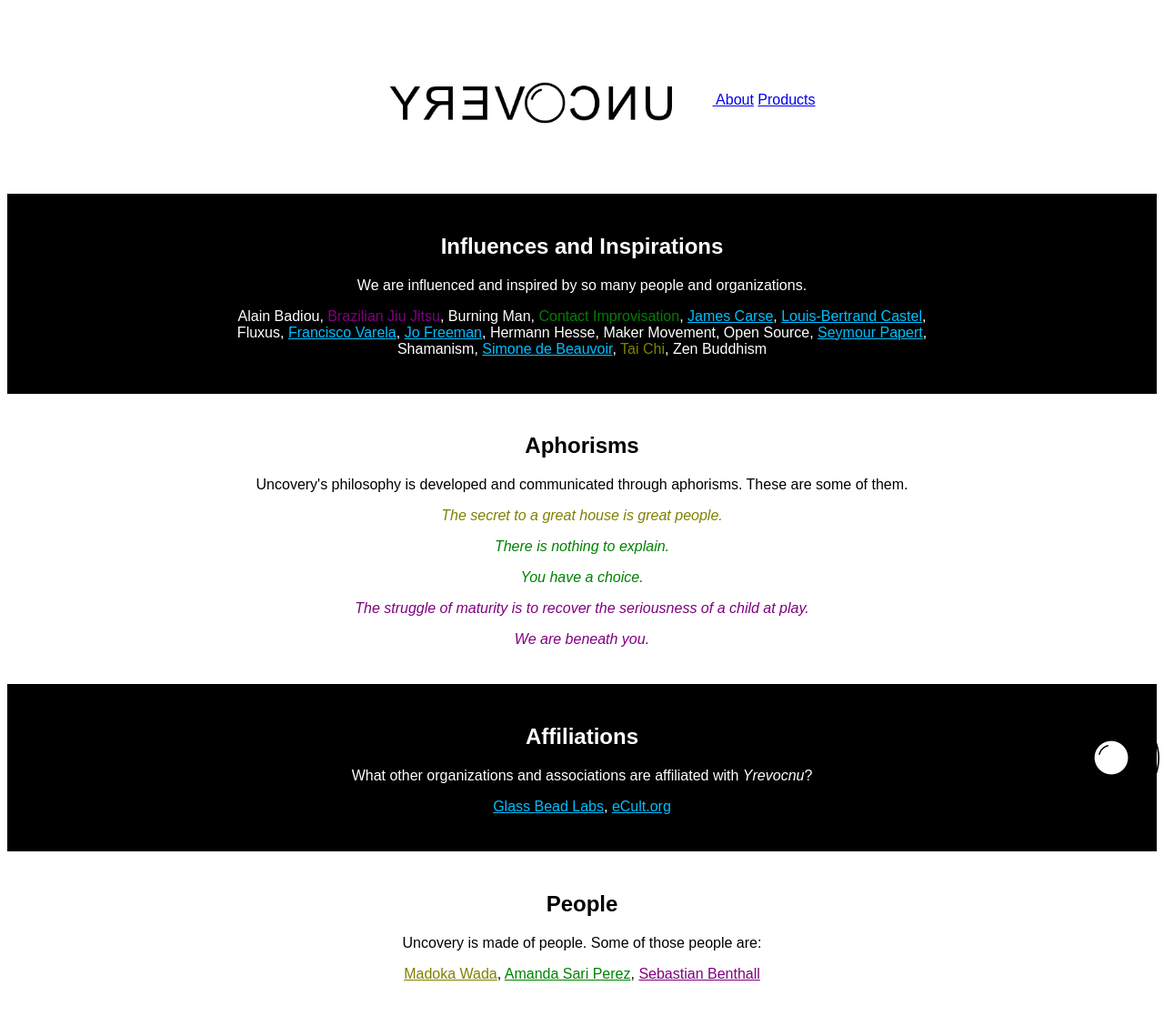
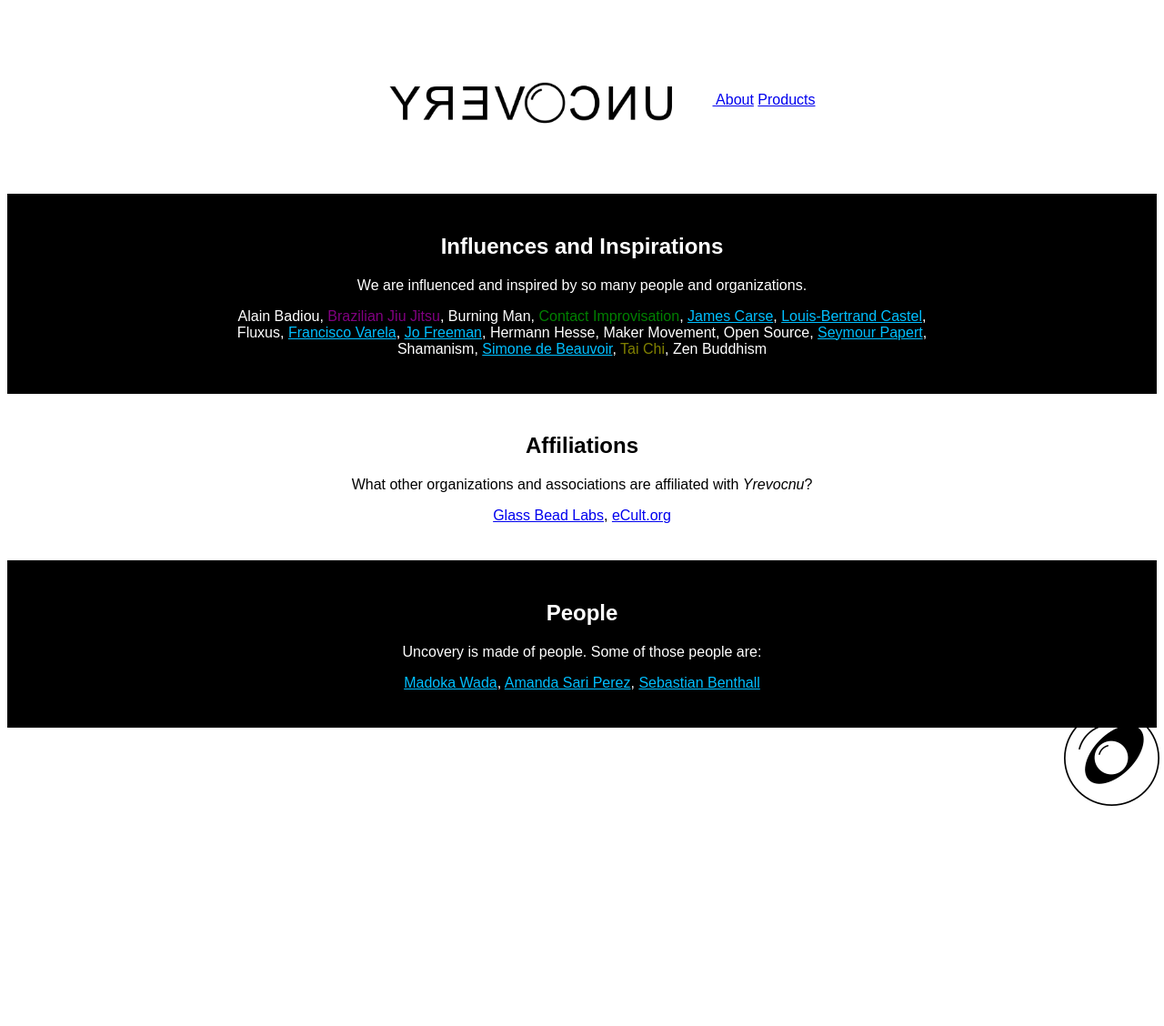
Before and after one commit to yrevocnu/yrevocnu.github.io, a Jekyll site: the page built from about.md, in a window 1280 px wide. Shown: the whole page at 91% size. Built offline with Jekyll 4.4.1, drawn with Linux system fonts in a browser that asks for light colours; after the commit the page ends 900 px from its top, so only the background shows below that.

Commit message:
removing aphorisms from 'about' page

```diff
--- a/_layouts/about.html
+++ b/_layouts/about.html
@@ -8,19 +8,8 @@
         <p>Alain Badiou, <span class="reef">Brazilian Jiu Jitsu</span>, Burning Man, <span class="woods">Contact Improvisation</span>, <a href="http://wtf.tw/ref/carse.pdf">James Carse</a>, <a href="https://jscholarship.library.jhu.edu/bitstream/handle/1774.2/39678/RICHARD-DISSERTATION-2016.pdf?sequence=1&isAllowed=y">Louis-Bertrand Castel</a>, Fluxus, <a href="https://monoskop.org/images/3/35/Maturana_Humberto_Varela_Francisco_Autopoiesis_and_Congition_The_Realization_of_the_Living.pdf">Francisco Varela</a>, <a href="https://www.jofreeman.com/joreen/tyranny.htm">Jo Freeman</a>, Hermann Hesse, Maker Movement, Open Source, <a href="http://worrydream.com/refs/Papert%20-%20Mindstorms%201st%20ed.pdf">Seymour Papert</a>, Shamanism, <a href="https://www.marxists.org/reference/subject/ethics/de-beauvoir/ambiguity/index.htm">Simone de Beauvoir</a>, <span class="paradise">Tai Chi</span>, Zen Buddhism</p>
         </div>
       </div>
+
       <div class="main">
-        <div class="contents">
-        <h2>Aphorisms</h2>
-        <p>Uncovery's philosophy is developed and communicated through aphorisms. These are some of them.</p>
-        <p class="motto paradise">The secret to a great house is great people.</p>
-        <p class="motto woods">There is nothing to explain.</p>
-        <p class="motto woods">You have a choice.</p>
-        <p class="motto reef">The struggle of maturity is to recover the seriousness of a child at play.</p>
-        <p class="motto reef">We are beneath you.</p>
-        </div>
-        </div>
-
-      <div class="main odd">
         <div class="contents">
         <h2>Affiliations</h2>
         <p>What other organizations and associations are affiliated with <em>Yrevocnu</em>?</p>
@@ -28,7 +17,7 @@
         </div>
         </div>
 
-      <div class="main">
+      <div class="main odd">
         <div class="contents">
         <h2>People</h2>
         <p>Uncovery is made of people. Some of those people are:</p>
```
